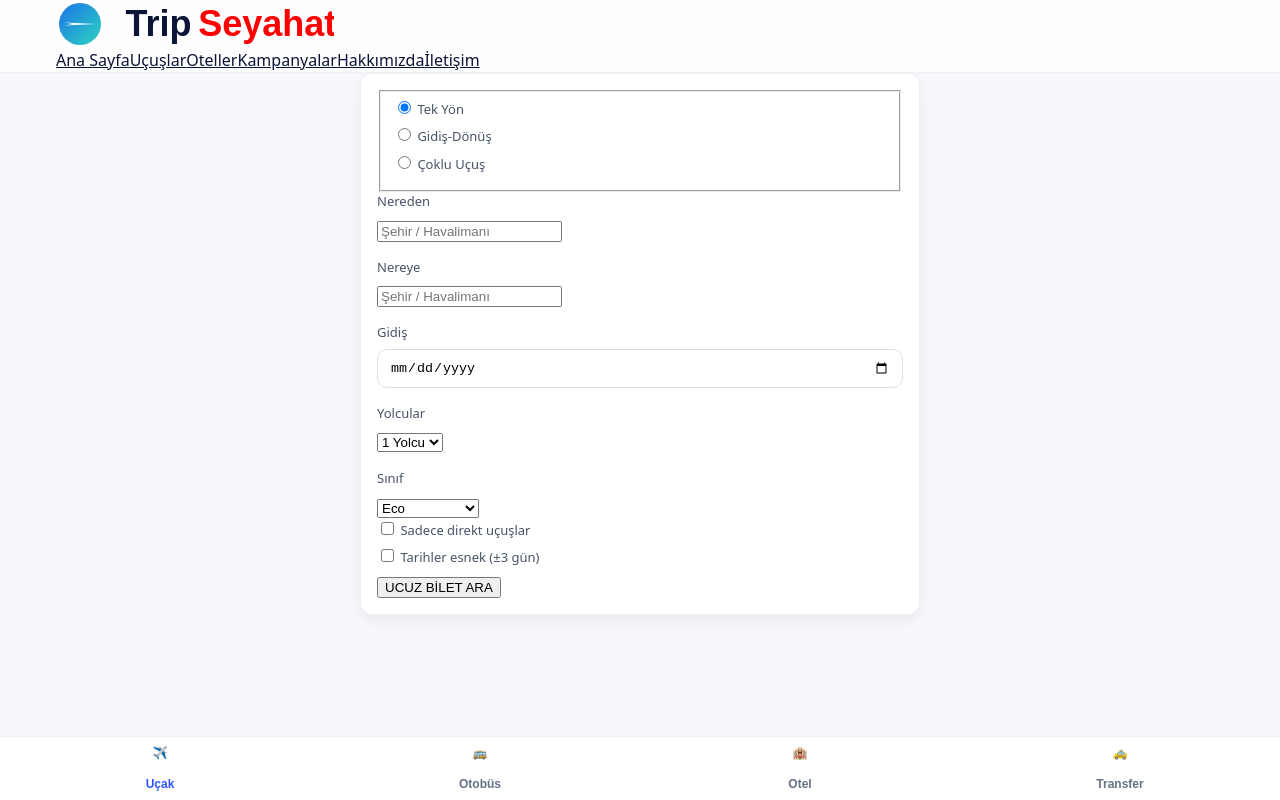
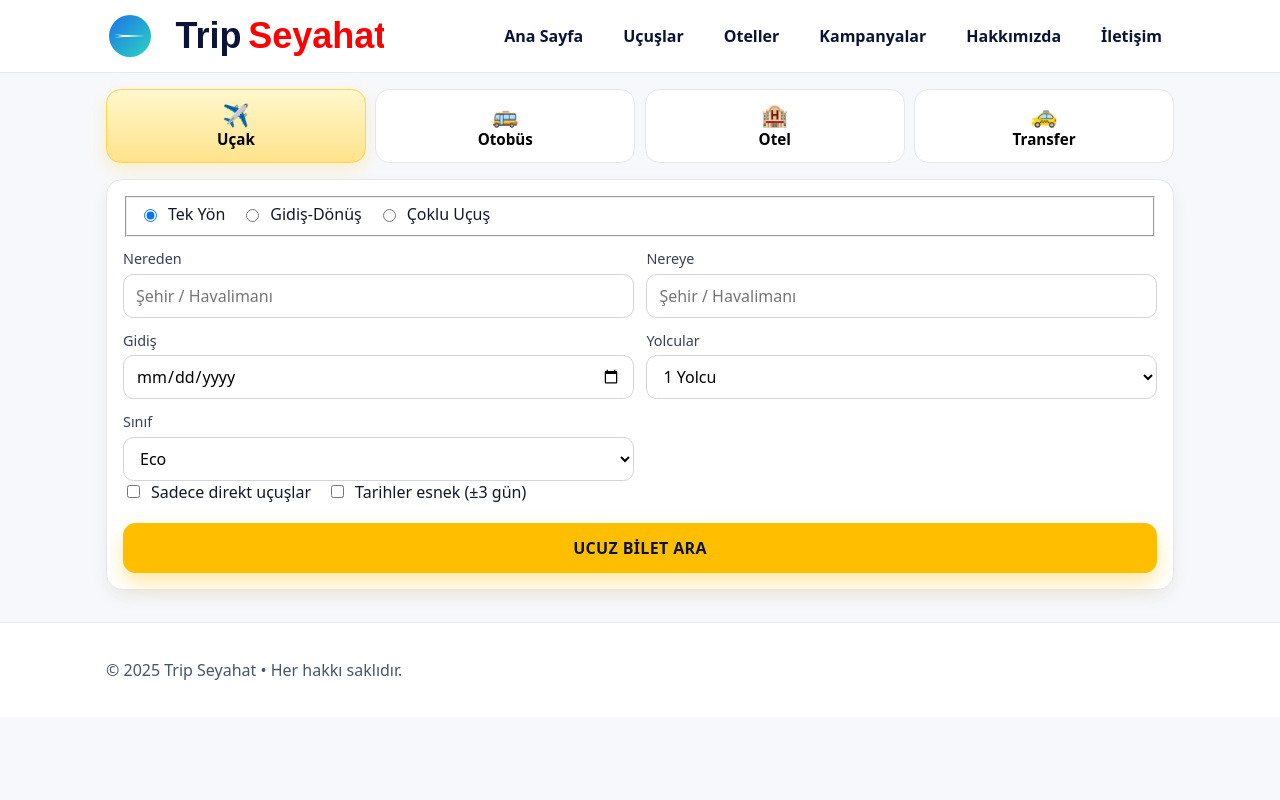
Before and after one commit to tripseyahat/tripseyahat-site, a Next.js app: page / in a window 1280 px wide. Built offline with nearby package versions, Linux system fonts and the light colour scheme.

Commit message:
Update globals.css

```diff
--- a/app/globals.css
+++ b/app/globals.css
@@ -1,232 +1,193 @@
-/* =========================================================
-   TripSeyahat – Global CSS (Complete)
-   Bu dosya mobil-öncelikli (mobile-first) bir tasarım içerir.
-   Header, footer, grid, kart, form, buton, ana sayfa bileşenleri,
-   hotels/deals/flight sayfaları için stiller ve yardımcı sınıflar.
-   ========================================================= */
+/* =========================
+   TripSeyahat - Global CSS
+   ========================= */
 
-/* ---------- Temel değişkenler ---------- */
-:root{
-  --blue: #1A73E8;
-  --navy: #0B1437;
-  --red:  #FF0000;
-  --maroon: #800020;
-  --teal: #2DD4BF;
-  --bg:   #F7F8FB;
-  --text: #0B1437;
-  --muted:#667085;
-  --card: #FFFFFF;
-  --border:#EEF0F4;
-  --radius: 12px;
-  --shadow: 0 6px 16px rgba(0,0,0,.06);
-}
+/* ---- Reset & Base ---- */
+*,
+*::before,
+*::after { box-sizing: border-box; }
 
-/* ---------- Reset / Base ---------- */
-*{box-sizing:border-box}
-html,body{margin:0;padding:0}
-html{scroll-behavior:smooth}
-body{
-  font-family: system-ui, -apple-system, "Segoe UI", Roboto, Inter, Arial, sans-serif;
-  color: var(--text);
-  background: var(--bg);
-  line-height: 1.5;
+html, body { height: 100%; }
+
+body {
+  margin: 0;
+  font-family: system-ui, -apple-system, Segoe UI, Roboto, Helvetica, Arial, "Apple Color Emoji","Segoe UI Emoji";
+  color: #0b1437;
+  background: #f7f8fb;
   -webkit-font-smoothing: antialiased;
   -moz-osx-font-smoothing: grayscale;
 }
-img{max-width:100%;display:block}
-a{color:inherit}
 
-/* ---------- Yardımcı sınıflar ---------- */
-.container{max-width:1200px;margin:0 auto;padding:0 16px}
-.section{margin:32px 0}
-.title{font-size:22px;font-weight:800;margin:0 0 12px}
-.subtitle{font-size:16px;color:#555;margin:0}
+img, svg { display:block; max-width:100%; }
+a { color: inherit; text-decoration: none; }
+button { font: inherit; cursor: pointer; }
+input, select { font: inherit; }
 
-.grid{display:grid;gap:16px}
-.grid-1{grid-template-columns:1fr}
-.grid-2{grid-template-columns:repeat(2,1fr)}
-.grid-3{grid-template-columns:repeat(3,1fr)}
-@media (min-width:640px){ .sm-grid-2{grid-template-columns:repeat(2,1fr)} }
-@media (min-width:1024px){ .lg-grid-3{grid-template-columns:repeat(3,1fr)} }
-
-/* ---------- Kart / buton / form ---------- */
-.card{
-  background:var(--card);
-  border:1px solid var(--border);
-  border-radius: var(--radius);
-  padding:16px;
-  box-shadow: var(--shadow);
+/* ---- Container ---- */
+.container {
+  max-width: 1100px;
+  margin: 0 auto;
+  padding: 0 1rem;
 }
 
-.btn{
-  display:inline-block;
-  background:var(--blue);
-  color:#fff;
-  padding:10px 14px;
-  border-radius:10px;
-  text-decoration:none;
-  font-weight:700;
-  border:none;
-  cursor:pointer;
-}
-.btn:hover{filter:brightness(.95)}
-.btn.tiny{padding:6px 10px;border-radius:999px;font-size:12px}
-.btn.ghost{background:#f1f5f9;color:#111}
-
-.input,.select, input[type="date"], input[type="number"], input[type="text"]{
-  width:100%;
-  padding:10px 12px;
-  border:1px solid #ddd;
-  border-radius:10px;
-  background:#fff;
-  outline:none;
-}
-label{display:block;font-size:13px;color:#475467;margin:0 0 6px}
-
-/* ---------- Header / Nav / Footer ---------- */
-.site-header{
-  position:sticky;top:0;z-index:50;
-  background:#ffffffcc;
-  backdrop-filter: blur(8px);
-  border-bottom:1px solid var(--border);
-}
-.header-inner{
-  display:flex;align-items:center;justify-content:space-between;gap:12px;
-  padding:10px 0;
-}
-.logo-wrap{display:inline-flex;align-items:center;gap:8px}
-.main-nav{display:flex;gap:12px;flex-wrap:wrap}
-.main-nav a{
-  text-decoration:none;color:var(--navy);font-weight:600;
-  padding:6px 10px;border-radius:8px;
-}
-.main-nav a:hover{background:#F2F4F7}
-
-.site-footer{margin-top:40px;border-top:1px solid var(--border);background:#fff}
-.footer-inner{
-  display:flex;justify-content:space-between;gap:12px;flex-wrap:wrap;
-  padding:16px 0;color:#475467;font-size:14px;
+/* =================================
+   Header / Footer (Layout genel)
+   ================================= */
+.site-header {
+  background: #ffffff;
+  border-bottom: 1px solid #e5e7eb;
+  position: sticky; top: 0; z-index: 20;
 }
 
-@media (max-width:640px){
-  .main-nav{gap:8px}
-  .main-nav a{padding:6px 8px}
+.site-header .container {
+  display: flex; align-items: center; gap: 1rem;
+  padding: .75rem 1rem;
 }
 
-/* ---------- Ana sayfa (mobile-first app-like) ---------- */
-.home{padding-bottom:88px;max-width:560px;margin:0 auto}
-.topbar{
-  background:linear-gradient(180deg, #2D57FF 0%, #3F68FF 100%);
-  padding:20px 16px 12px;border-bottom-left-radius:18px;border-bottom-right-radius:18px;
-}
-.search{
-  display:flex;align-items:center;background:#fff;border-radius:28px;
-  padding:10px 14px;box-shadow:0 6px 16px rgba(0,0,0,.12);
-}
-.search .icon{margin-right:8px;font-size:18px}
-.search input{border:none;outline:none;width:100%;font-size:16px;background:transparent}
+.logo { display:flex; align-items:center; gap:.5rem; }
+.logo img { height: 40px; width:auto; }
 
-.chips{display:flex;gap:8px;margin-top:12px;overflow-x:auto;padding-bottom:4px}
-.chip{
-  background:#e8edff;color:#1737d3;border:none;padding:8px 12px;border-radius:999px;
-  font-weight:700;white-space:nowrap
+.site-header nav {
+  margin-left: auto;
+  display: flex; gap: 1rem; flex-wrap: wrap;
 }
 
-.quick-grid{
-  margin:14px 16px 0;display:grid;grid-template-columns:repeat(4,1fr);gap:10px 6px;
+.site-header nav a {
+  padding: .5rem .75rem; border-radius: .6rem;
+  color:#0b1437; font-weight:600;
 }
-.q-item{text-decoration:none;color:inherit;text-align:center}
-.q-icon{
-  position:relative;width:62px;height:62px;margin:0 auto 6px;border-radius:50%;
-  background:#EEF2FF;display:grid;place-items:center;font-size:26px;color:#2D57FF;
+.site-header nav a:hover { background:#f1f5ff; }
+
+.site-footer {
+  margin-top: 2rem;
+  background: #ffffff;
+  border-top: 1px solid #e5e7eb;
 }
-.q-icon .badge{
-  position:absolute;top:-6px;left:-6px;background:#FF3B3B;color:#fff;font-size:10px;
-  padding:2px 6px;border-radius:999px;
+.site-footer .container { padding: 1.25rem 1rem; color:#475569; }
+
+/* ==========================
+   Home: Tabbar & Forms
+   ========================== */
+.home { margin-top: 1rem; }
+
+/* -- Tabs -- */
+.tabbar {
+  display: grid;
+  grid-template-columns: repeat(4, 1fr);
+  gap: .6rem;
+  margin-bottom: 1rem;
 }
-.q-text{font-weight:800;font-size:14px;line-height:1.2}
-.q-text .muted{color:var(--muted);font-weight:500}
+.tab {
+  display:flex; flex-direction:column; align-items:center; justify-content:center;
+  gap:.25rem;
+  padding:.8rem .6rem;
+  border:1px solid #e5e7eb; border-radius:.9rem;
+  background:#fff;
+  font-weight:700;
+  transition:.15s ease;
+}
+.tab .tab-icon { font-size:22px; line-height:1; }
+.tab .tab-label { font-size:.95rem; }
+.tab:hover { box-shadow: 0 4px 12px rgba(0,0,0,.06); }
+.tab.active {
+  background: linear-gradient(180deg,#fff7cc,#ffe38b);
+  border-color:#ffd54a;
+  box-shadow: 0 6px 16px rgba(255,213,74,.28);
+}
+.tab:focus { outline: 2px solid #2563eb; outline-offset: 2px; }
 
-.block{margin:18px 16px 0}
-.block-title{font-size:16px;font-weight:800;margin:0 0 10px}
-
-.recent{display:grid;grid-template-columns:1.7fr 1fr;gap:10px}
-.recent-card,.hotel-mini{
-  background:var(--card);border-radius:16px;padding:16px;box-shadow:var(--shadow)
+/* -- Card & Grid -- */
+.card {
+  background:#fff;
+  border:1px solid #e5e7eb;
+  border-radius: 1rem;
+  padding: 1rem;
+  box-shadow: 0 8px 18px rgba(0,0,0,.05);
 }
-.recent-card{display:grid;grid-template-columns:36px 1fr;gap:10px;align-items:center}
-.recent-icon{font-size:22px}
-.recent-title{font-weight:900}
-.recent-sub{color:var(--muted);font-size:13px}
-
-.hotel-mini{display:grid;grid-template-columns:72px 1fr;gap:10px}
-.hotel-thumb{
-  width:72px;height:72px;border-radius:12px;
-  background:url('https://images.unsplash.com/photo-1559599238-7aa3e3e38a53?q=80&w=600&auto=format&fit=crop') center/cover no-repeat;
+.grid {
+  display:grid; gap:.8rem;
+  grid-template-columns: 1fr;
 }
-.hotel-name{font-weight:900}
-.hotel-sub{color:var(--muted);font-size:13px}
-
-.deal-row{display:grid;grid-template-columns:1fr 1fr 1fr;gap:10px}
-.deal{
-  background:#fff;border-radius:16px;padding:14px;box-shadow:var(--shadow);text-align:center
-}
-.deal-emoji{font-size:24px}
-.deal-title{margin-top:6px;color:var(--muted);font-weight:600}
-.deal-discount{margin:4px 0 8px;font-size:20px;font-weight:900;color:#E11D48}
-
-.banner-row{display:grid;grid-template-columns:1fr 1fr;gap:10px;margin:12px 16px}
-.banner,.banner.alt{
-  height:120px;border-radius:16px;display:grid;place-items:center;color:#fff;
-  font-weight:900;font-size:20px;box-shadow:0 10px 24px rgba(0,0,0,.12)
-}
-.banner{background:linear-gradient(135deg,#5B76FF,#3550FF)}
-.banner.alt{background:linear-gradient(135deg,#27C2A7,#14996E)}
-
-.tabbar{
-  position:fixed;left:0;right:0;bottom:0;background:#fff;border-top:1px solid #EDF0F7;
-  display:grid;grid-template-columns:repeat(4,1fr);height:64px;padding-bottom:env(safe-area-inset-bottom)
-}
-.tab{
-  background:none;border:none;display:grid;place-items:center;gap:2px;
-  color:var(--muted);font-size:12px;font-weight:800
-}
-.tab-emoji{font-size:18px}
-.tab.active{color:#2D57FF}
-
-/* ---------- Hotels sayfası ---------- */
-.hotel-grid{
-  display:grid;grid-template-columns:repeat(auto-fit,minmax(260px,1fr));
-  gap:20px;margin-top:20px
-}
-.hotel-card{
-  border:1px solid #ddd;border-radius:10px;padding:16px;background:#fff;text-align:center;
-  box-shadow:var(--shadow)
-}
-.hotel-img{
-  width:100%;height:160px;object-fit:cover;border-radius:8px;margin-bottom:10px
-}
-.price{font-weight:800;margin:8px 0}
-
-/* ---------- Deals sayfası ---------- */
-.deals-grid{
-  display:grid;grid-template-columns:repeat(auto-fit,minmax(260px,1fr));
-  gap:20px;margin-top:20px
-}
-.deal-card{
-  border:1px solid #eaeaea;border-radius:10px;padding:16px;background:#fff;text-align:left;
-  box-shadow:var(--shadow)
+@media (min-width: 768px) {
+  .grid { grid-template-columns: repeat(2, 1fr); }
 }
 
-/* ---------- Flights sayfası ---------- */
-/* (form, sonuç kartları genel .card/.grid ile uyumlu) */
+/* -- Form fields -- */
+.field label {
+  display:block;
+  font-size:.9rem;
+  color:#374151;
+  margin-bottom:.35rem;
+}
+.field input,
+.field select {
+  width:100%;
+  height:44px;
+  border:1px solid #d1d5db;
+  border-radius:.65rem;
+  padding:0 .75rem;
+  background:#fff;
+}
+.field input:focus,
+.field select:focus {
+  outline: 2px solid #2563eb;
+  outline-offset: 1px;
+}
 
-/* ---------- Utilities ---------- */
-.center{display:grid;place-items:center}
-.muted{color:var(--muted)}
-.hidden{display:none !important}
+/* -- Radio / Checkbox rows -- */
+.radio-row,
+.opt-row {
+  display:flex; flex-wrap:wrap; gap:1rem;
+  margin-bottom:.75rem;
+}
+.radio-row label,
+.opt-row label {
+  display:flex; align-items:center; gap:.5rem;
+  color:#111827;
+}
 
-/* ---------- Scrollbar (opsiyonel) ---------- */
-::-webkit-scrollbar{height:10px;width:10px}
-::-webkit-scrollbar-thumb{background:#cfd6e4;border-radius:999px}
-::-webkit-scrollbar-track{background:transparent}
+/* -- CTA button -- */
+.cta {
+  width:100%; height:50px;
+  border:none; border-radius:.8rem;
+  background:#ffbf00; color:#0b1437;
+  font-weight:800; letter-spacing:.35px;
+  margin-top:.5rem;
+  box-shadow: 0 10px 20px rgba(255,191,0,.35);
+  transition: filter .15s ease, transform .05s ease;
+}
+.cta:hover { filter: brightness(.96); }
+.cta:active { transform: translateY(1px); }
+
+/* ==========================
+   Cards / Lists (genel)
+   ========================== */
+.card-list {
+  display:grid; gap:1rem;
+  grid-template-columns: 1fr;
+}
+@media (min-width: 900px) {
+  .card-list { grid-template-columns: repeat(3, 1fr); }
+}
+
+.card-item {
+  background:#fff;
+  border:1px solid #e5e7eb;
+  border-radius: 1rem;
+  overflow: hidden;
+  box-shadow: 0 6px 16px rgba(0,0,0,.05);
+}
+.card-item .body { padding: 1rem; }
+.badge {
+  display:inline-block;
+  padding:.25rem .5rem; border-radius:.5rem;
+  font-size:.75rem; background:#eef2ff; color:#4338ca;
+}
+
+/* ==========================
+   Utilities
+   ========================== */
+.mt-1{margin-top:.25rem}.mt-2{margin-top:.5rem}.mt-3{margin-top:1rem}
+.mb-1{margin-bottom:.25rem}.mb-2{margin-bottom:.5rem}.mb-3{margin-bottom:1rem}
+.text-muted{color:#6b7280}
+.text-center{text-align:center}
```
